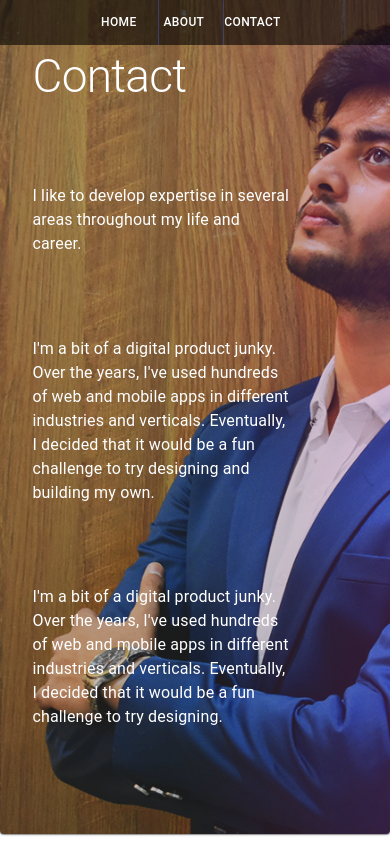
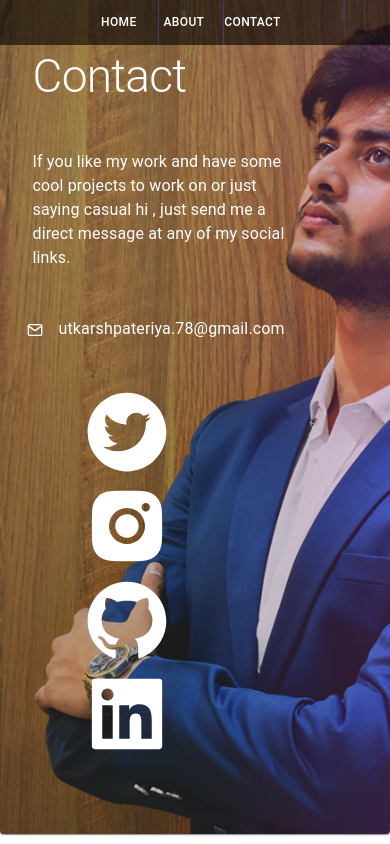
Before and after one commit to utkarshpateriya/profile, a React (Create React App) app: page /profile/Contact in a window 390 px wide. Shown: the top 844 px of the page. Built offline with nearby package versions, Linux system fonts and the light colour scheme.

Commit message:
Final Commit

```diff
--- a/src/components/aboutElements/aboutIntro.jsx
+++ b/src/components/aboutElements/aboutIntro.jsx
@@ -47,8 +47,7 @@ export default function AboutIntro(){
             <Grid item xs={1}></Grid>
             <Grid item xs={8} className={classes.contentBox}>
                 <Typography className={classes.content}>
-                I like to develop expertise in several areas
-                throughout my life and career.
+                Hello! I'm Utkarsh. I make digital products including apps for desktop, android, or iOS, and web applications.
                 </Typography>
             </Grid>
             <Grid item xs={3}></Grid>
@@ -56,10 +55,8 @@ export default function AboutIntro(){
             <Grid item xs={1}></Grid>
             <Grid item xs={8} className={classes.contentBox}>
                 <Typography className={classes.content}>
-                I'm a bit of a digital product junky. Over the years,
-                I've used hundreds of web and mobile apps in different
-                industries and verticals. Eventually, I decided that it would
-                be a fun challenge to try designing and building my own.
+                You can also call me a product developer, experience designer,
+                 interaction, UI, UX, or by any other market defined function-title.
                 </Typography>
             </Grid>
             <Grid item xs={3}></Grid>
--- a/src/components/aboutElements/aboutPara.jsx
+++ b/src/components/aboutElements/aboutPara.jsx
@@ -6,6 +6,7 @@ const useStyles = makeStyles((theme) => ({
         margin:'100px 0px'
     },
     content:{
+        marginTop:'50px',
         fontSize:'22px',
         lineheight:'30px',
         [theme.breakpoints.down('sm')]: {
@@ -30,7 +31,7 @@ export default function AboutPara(props){
                 <Typography align='center'  className={classes.title}>
                     {props.title}
                     </Typography>
-                    <Typography  className={classes.content}>
+                    <Typography  align='center' className={classes.content}>
                     {props.content}
                     </Typography>
                 </Grid>
--- a/src/components/aboutElements/firstGrid.jsx
+++ b/src/components/aboutElements/firstGrid.jsx
@@ -22,8 +22,8 @@ const useStyles = makeStyles((theme) => ({
         justifyContent:'center',
     },
      content:{
-        fontSize:'22px',
-        lineheight:'30px',
+        fontSize:'26px',
+        lineheight:'40px',
         [theme.breakpoints.down('sm')]: {
             fontSize:'22px'
           },
@@ -49,16 +49,16 @@ export default function AboutIntro(){
 
             <Grid item sm={12} md={5} className={classes.contentBox}>
                 <Typography align='left' className={classes.content}>
-                I'm a bit of a digital product junky. Over the years,
-                I've used hundreds of web and mobile apps in different
-                industries and verticals. Eventually, I decided that it would
-                be a fun challenge to try designing and building my own.
+                I believe in being consistent. "Slow progress is better than no progress."
+But, in times when coding is not enough, I participate in other activities.
+I work on my communication skills by talking to myself, writing blogs, and
+one of them is making a lifestyle and travel vlogs.
+I find rythm in coding being a music enthusiast. To entertain me I sing
+along while playing my guitar. Also, there is one self-made song by me ft. Zack Music
+ "Tere Aane Se by Utkarsh."
                 </Typography>
                 <Typography align='left' style={{marginTop:'20px'}} className={classes.content}>
-                I'm a bit of a digital product junky. Over the years,
-                I've used hundreds of web and mobile apps in different
-                industries and verticals. Eventually, I decided that it would
-                be a fun challenge to try designing and building my own.
+
                 </Typography>
             </Grid>
             <Grid item xs={1} md={1} />
--- a/src/components/aboutElements/secondGrid.jsx
+++ b/src/components/aboutElements/secondGrid.jsx
@@ -20,7 +20,7 @@ const useStyles = makeStyles((theme) => ({
           },
     },
     content:{
-        fontSize:'22px',
+        fontSize:'26px',
         lineheight:'30px',
         [theme.breakpoints.down('sm')]: {
             fontSize:'22px'
@@ -39,16 +39,10 @@ export default function AboutIntro(){
         <Grid item xs={0} md={1} />
             <Grid item xs={12} md={5}  style={{padding:'40px'}}>
                 <Typography align='left' className={classes.content}>
-                I'm a bit of a digital product junky. Over the years,
-                I've used hundreds of web and mobile apps in different
-                industries and verticals. Eventually, I decided that it would
-                be a fun challenge to try designing and building my own.
-                </Typography>
-                <Typography align='left' className={classes.content}>
-                I'm a bit of a digital product junky. Over the years,
-                I've used hundreds of web and mobile apps in different
-                industries and verticals. Eventually, I decided that it would
-                be a fun challenge to try designing and building my own.
+                You can also call me an Otaku. Tokyo, Akihabara is one of my
+                favorite place to chill. Because the place is full of Anime madness
+                I feel so excited every time I visit. You can check my vlog for a preview.
+                 That's what I do for fun besides coding.
                 </Typography>
             </Grid>
             <Grid item xs={12} md={6} >
--- a/src/components/contactElements/contact.jsx
+++ b/src/components/contactElements/contact.jsx
@@ -1,5 +1,7 @@
 import React from 'react';
-import { Grid, Typography,makeStyles } from '@material-ui/core'
+import { Grid, Typography,makeStyles } from '@material-ui/core';
+import { FiMail } from 'react-icons/fi';
+import { AiFillTwitterCircle, AiFillInstagram, AiFillGithub, AiFillLinkedin } from 'react-icons/ai';
 
 const useStyles = makeStyles((theme) => ({
 box:{
@@ -29,6 +31,15 @@ content:{
       [theme.breakpoints.down('xs')]: {
         fontSize:'16px'
       },
+},
+icon:{
+    transform:'translate(-5px, 4px)',
+    marginRight:'10px',
+},
+icons:{
+    color:'white',
+    margin:'0px 50px',
+    fontSize:'90px'
 }
 }));
 
@@ -47,31 +58,29 @@ export default function AboutIntro(){
             <Grid item xs={1}></Grid>
             <Grid item xs={8} className={classes.contentBox}>
                 <Typography className={classes.content}>
-                I like to develop expertise in several areas
-                throughout my life and career.
+                If you like my work and have some cool projects
+                 to work on or just saying casual hi , just send me a direct message at any
+                 of my social links.
                 </Typography>
             </Grid>
             <Grid item xs={3}></Grid>
 
             <Grid item xs={1}></Grid>
             <Grid item xs={8} className={classes.contentBox}>
+
                 <Typography className={classes.content}>
-                I'm a bit of a digital product junky. Over the years,
-                I've used hundreds of web and mobile apps in different
-                industries and verticals. Eventually, I decided that it would
-                be a fun challenge to try designing and building my own.
+                <FiMail className={classes.icon} />
+                utkarshpateriya.78@gmail.com
                 </Typography>
             </Grid>
             <Grid item xs={3}></Grid>
 
             <Grid item xs={1}></Grid>
             <Grid item xs={8} className={classes.contentBox}>
-                <Typography className={classes.content}>
-                I'm a bit of a digital product junky. Over the years,
-                I've used hundreds of web and mobile apps in different
-                industries and verticals. Eventually, I decided that it would
-                be a fun challenge to try designing.
-                </Typography>
+            <a href="https://twitter.com/78_utkarsh" target="_blank" ><AiFillTwitterCircle className={classes.icons} /></a>
+              <a href="https://www.instagram.com/utkarsh29_" target="_blank" ><AiFillInstagram className={classes.icons} /></a>
+              <a href="https://github.com/utkarshpateriya" target="_blank" ><AiFillGithub className={classes.icons} /></a>
+              <a href="https://in.linkedin.com/in/utkarsh-pateriya-b4103a14b?trk=people-guest_people_search-card" target="_blank" ><AiFillLinkedin className={classes.icons} /></a>
             </Grid>
             <Grid item xs={3}></Grid>
 
--- a/src/components/contactElements/contactBody.js
+++ b/src/components/contactElements/contactBody.js
@@ -15,8 +15,9 @@ export default function RecipeReviewCard() {
 <Background />
 <Body />
 <Para
-  title='Something'
-  content='Some paragraph on the content'
+  title='I’d love to hear from you'
+  content=' If you like my work and have some cool projects to work on, just send me a direct message or contact me through social sites listed below.
+'
 />
 <Footer />
 </>
--- a/src/components/homeElements/Welcome.jsx
+++ b/src/components/homeElements/Welcome.jsx
@@ -9,7 +9,10 @@ const useStyles = makeStyles((theme) => ({
   },
   box:{
     padding:'50px',
-    borderRadius:'0px'
+    borderRadius:'0px',
+    [theme.breakpoints.down('xs')]: {
+      padding:"0"
+    },
   },
   title:{
     marginBottom:'80px',
--- a/src/components/homeElements/card.jsx
+++ b/src/components/homeElements/card.jsx
@@ -16,6 +16,7 @@ const useStyles = makeStyles((theme) => ({
         margin:'40px',
         [theme.breakpoints.down('xs')]: {
             height: 'auto',
+            margin:"0"
           },
           [theme.breakpoints.up('md')]: {
             height:'650px'
@@ -28,7 +29,15 @@ const useStyles = makeStyles((theme) => ({
           },
     },
     content:{
-        padding:'40px'
+        padding:'40px',
+        [theme.breakpoints.down('sm')]: {
+            fontSize:'22px',
+            padding:"10px",
+          },
+          [theme.breakpoints.down('xs')]: {
+            fontSize:'16px',
+            padding:"10px",
+          },
     },
     span:{
         color:"red"
@@ -44,8 +53,15 @@ const useStyles = makeStyles((theme) => ({
         [theme.breakpoints.down('xs')]: {
             fontSize:"24px",
           },
-
-
+    },
+    spanTitle:{
+        fontSize:"46px",
+        [theme.breakpoints.down('sm')]: {
+            fontSize:"36px",
+          },
+        [theme.breakpoints.down('xs')]: {
+            fontSize:"24px",
+          },
     }
 }));
 
@@ -58,7 +74,7 @@ export default function (props){
         <Grid item md={4} sm={6} xs={12}>
         <Paper elevation={2} className={classes.paperBox}>
                     <FaLaptopCode className={classes.icons} />
-            <Typography style={{marginBottom:'30px'}} variant='h4' align='center'>
+            <Typography style={{marginBottom:'30px'}} variant='h4' align='center' className={classes.spanTitle}>
             Web <span className={classes.span}>Development</span>
             </Typography>
                 <Divider />
@@ -74,7 +90,7 @@ export default function (props){
         <Grid itm md={4} sm={6} xs={12}>
         <Paper elevation={2} className={classes.paperBox}>
                     <FaDesktop className={classes.icons} />
-            <Typography style={{marginBottom:'30px'}} variant='h4' align='center'>
+            <Typography style={{marginBottom:'30px'}} variant='h4' align='center' className={classes.spanTitle}>
             Desktop App <span className={classes.span}>Development</span>
             </Typography>
                 <Divider />
@@ -88,7 +104,7 @@ export default function (props){
         <Grid itm md={4} sm={6} xs={12}>
         <Paper elevation={2} className={classes.paperBox}>
                     <MdPhonelinkSetup className={classes.icons} />
-            <Typography style={{marginBottom:'30px'}} variant='h4' align='center'>
+            <Typography style={{marginBottom:'30px'}} variant='h4' align='center' className={classes.spanTitle}>
             App <span className={classes.span}>Development</span>
             </Typography>
                 <Divider />
--- a/src/components/homeElements/footer.jsx
+++ b/src/components/homeElements/footer.jsx
@@ -22,6 +22,7 @@ const useStyles = makeStyles((theme) => ({
     },
   },
   text:{
+    fontFamily:'Ubuntu',
     fontSize:'20px',
     margin:'10px',
     color:'white',
@@ -38,7 +39,7 @@ export default function Footer(){
         <Grid item xs={2} style={{backgroundColor:'black',}}></Grid>
 
         <Grid container item xs={8} align='center'>
-        <Grid item xs={12} className={classes.text}>Connect to me</Grid>
+        <Grid item xs={12} className={classes.text}>Contact me</Grid>
          <Grid item xs={12}>
               <a href="https://twitter.com/78_utkarsh" target="_blank" ><AiFillTwitterCircle className={classes.icons} /></a>
               <a href="https://www.instagram.com/utkarsh29_" target="_blank" ><AiFillInstagram className={classes.icons} /></a>
--- a/src/components/navbar/routes.jsx
+++ b/src/components/navbar/routes.jsx
@@ -20,6 +20,7 @@ const routes = [
     name: "Contact",
     body: () => <Contact />,
   },
+
 ]
 
 export default routes;
```
Also changed, not shown: src/components/aboutElements/aboutBody.js (+7 -7 lines).
